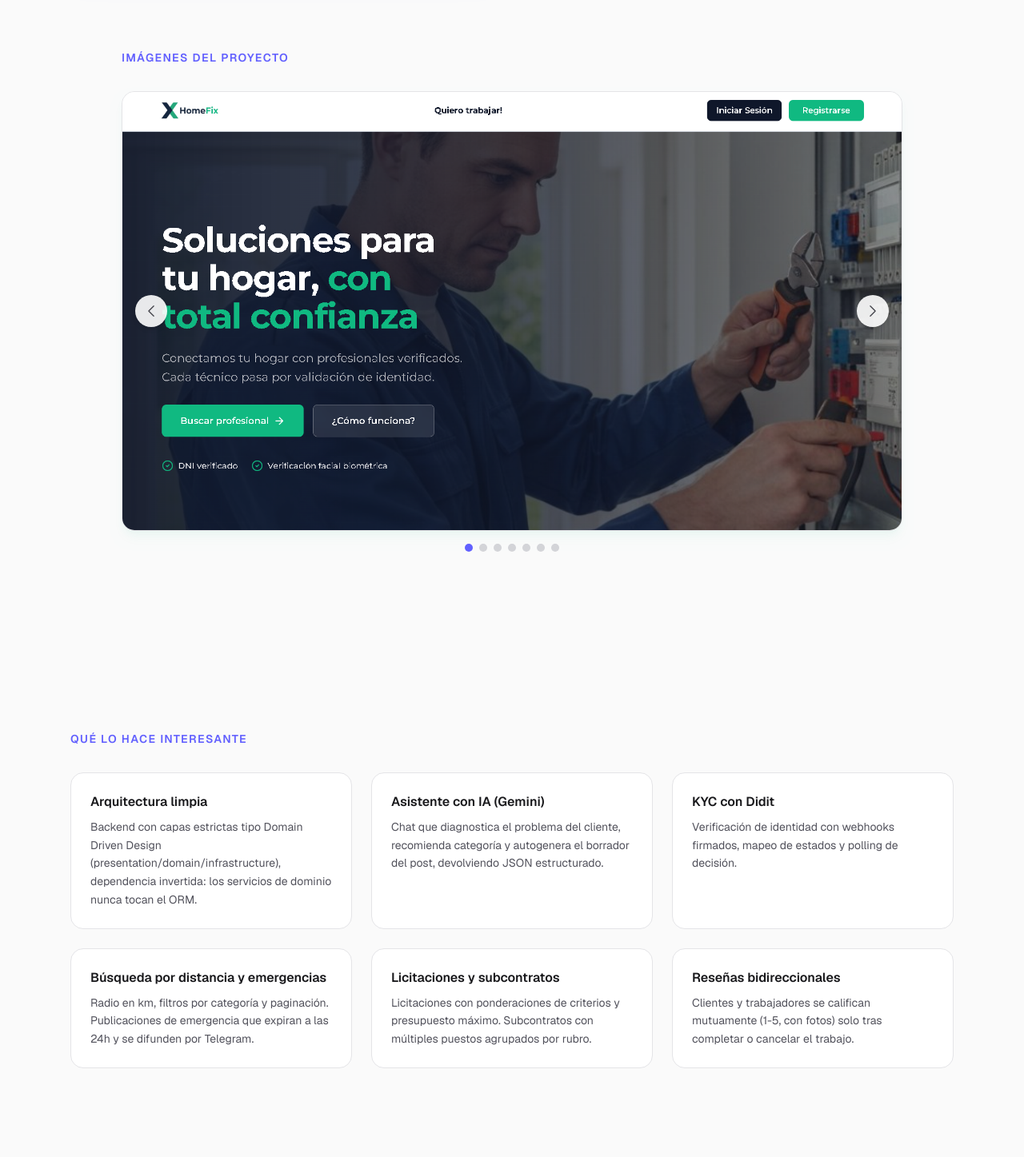
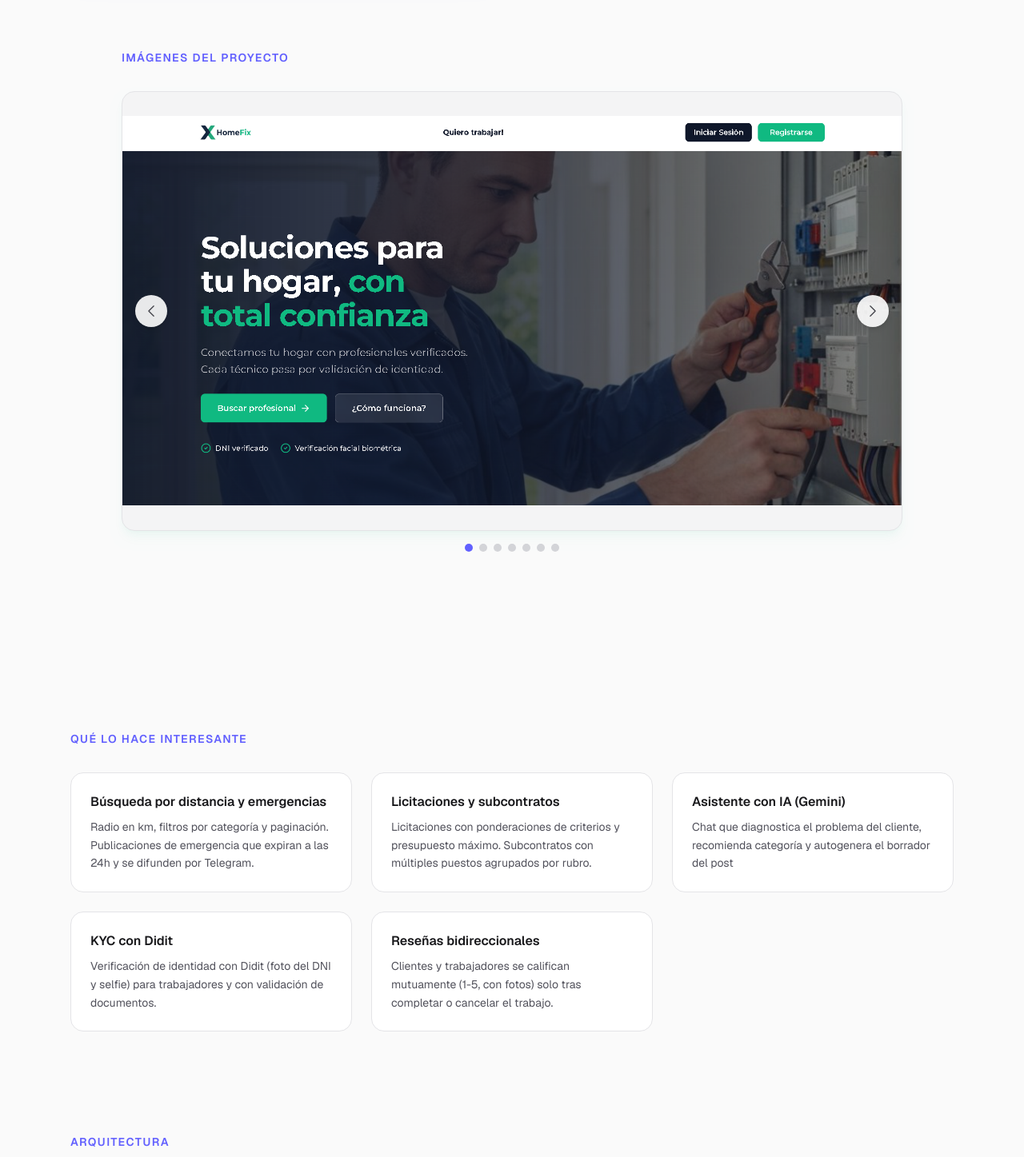
Before and after one commit to EricNahuel2002/Portfolio, a Next.js app: page /proyectos/homefix in a window 1280 px wide. Shown: the part 643-2090 px from the top of the page at 80% size. Built offline with nearby package versions, Linux system fonts and the light colour scheme.

Commit message:
fix: imagenes fuera del marco de carrusel

```diff
--- a/components/Carousel.tsx
+++ b/components/Carousel.tsx
@@ -38,7 +38,7 @@ export function Carousel({ images, title, alt }: CarouselProps) {
   alt={`${alt} ${index + 1}`}
   width={1536}
   height={1024}
-                  className="aspect-video w-full object-cover"
+  className="aspect-video w-full object-contain"
 />
               </div>
             ))}
--- a/data/projects.ts
+++ b/data/projects.ts
@@ -43,21 +43,6 @@ export const projects: Project[] = [
         "HomeFix es un proyecto final de carrera realizado con tecnologías frontend con React + Vite y backend con Node.js + Express + Prisma + MySQL, con toda la UI en español para el mercado argentino. Un proyecto de alta complejidad que integra autenticación con Auth0, verificación de identidad KYC (Didit), asistente con IA generativa (Gemini), notificaciones en tiempo real por Telegram, sistema de licitaciones, subcontratación y reseñas bidireccionales.",
       highlights: [
         {
-          title: "Arquitectura limpia",
-          description:
-            "Backend con capas estrictas tipo Domain Driven Design (presentation/domain/infrastructure), dependencia invertida: los servicios de dominio nunca tocan el ORM.",
-        },
-        {
-          title: "Asistente con IA (Gemini)",
-          description:
-            "Chat que diagnostica el problema del cliente, recomienda categoría y autogenera el borrador del post, devolviendo JSON estructurado.",
-        },
-        {
-          title: "KYC con Didit",
-          description:
-            "Verificación de identidad con webhooks firmados, mapeo de estados y polling de decisión.",
-        },
-        {
           title: "Búsqueda por distancia y emergencias",
           description:
             "Radio en km, filtros por categoría y paginación. Publicaciones de emergencia que expiran a las 24h y se difunden por Telegram.",
@@ -66,6 +51,16 @@ export const projects: Project[] = [
           title: "Licitaciones y subcontratos",
           description:
             "Licitaciones con ponderaciones de criterios y presupuesto máximo. Subcontratos con múltiples puestos agrupados por rubro.",
+        },
+        {
+          title: "Asistente con IA (Gemini)",
+          description:
+            "Chat que diagnostica el problema del cliente, recomienda categoría y autogenera el borrador del post",
+        },
+        {
+          title: "KYC con Didit",
+          description:
+            "Verificación de identidad con Didit (foto del DNI y selfie) para trabajadores y con validación de documentos.",
         },
         {
           title: "Reseñas bidireccionales",
```
Lines whose indentation alone changed are shown as unchanged.
